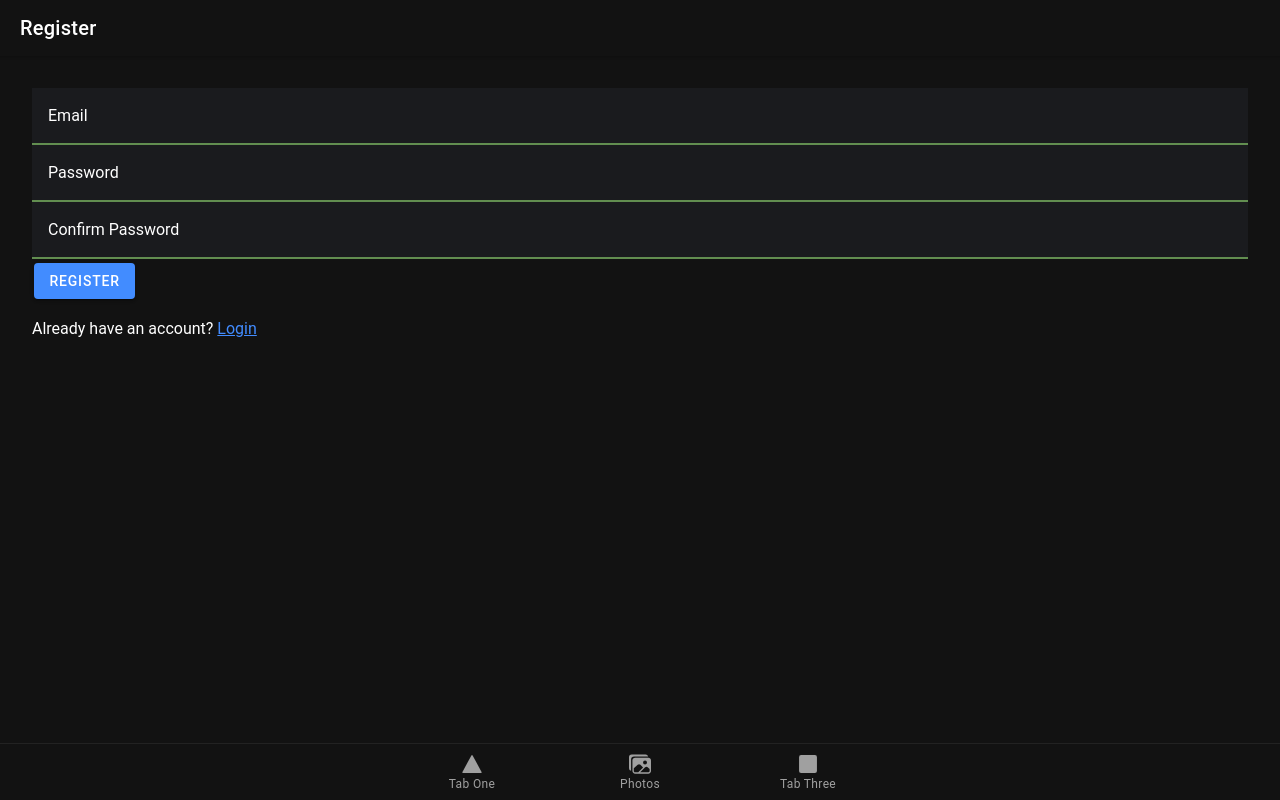
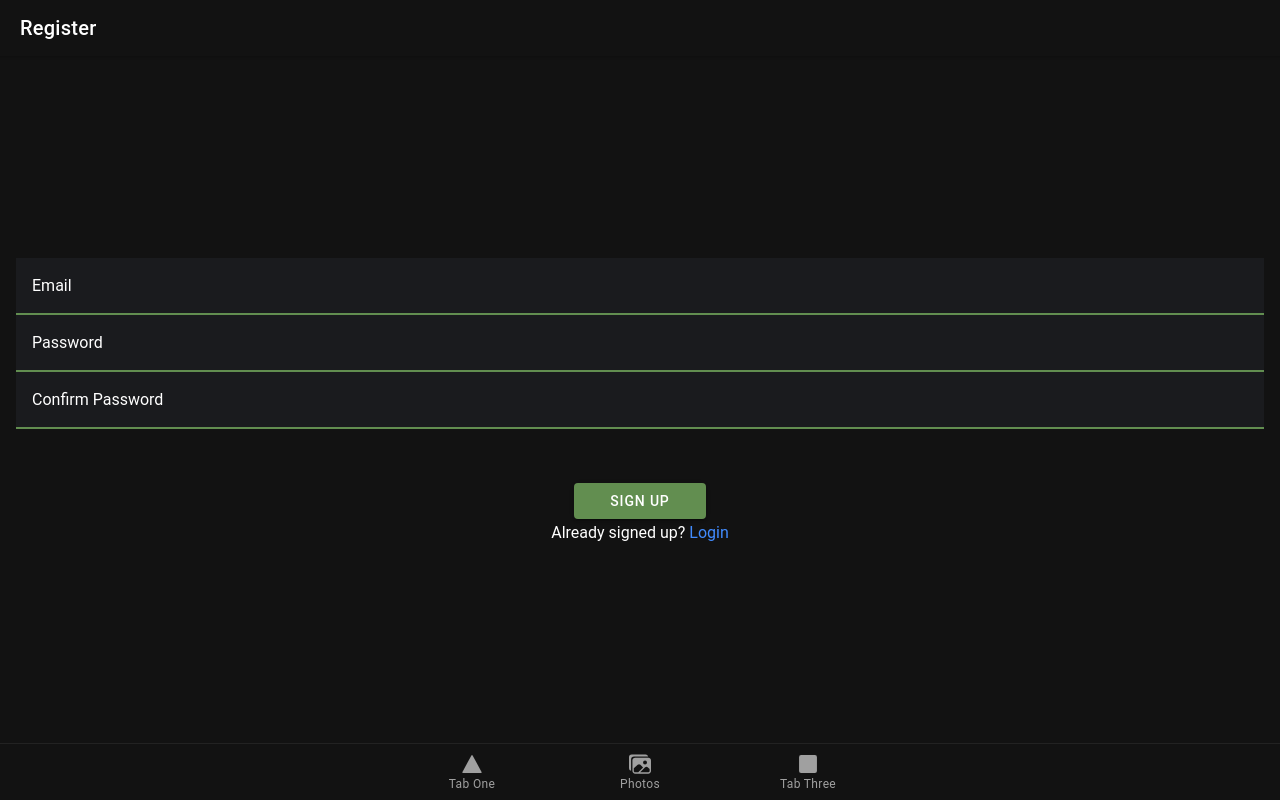
Before and after one commit to docmab23/Mzcare2, a React (Create React App) app: page /register in a window 1280 px wide. Built offline with nearby package versions, Linux system fonts and the light colour scheme; no server answers.

Commit message:
add colors

```diff
--- a/src/pages/Register.css
+++ b/src/pages/Register.css
@@ -2,3 +2,13 @@
     border-bottom: 2px solid rgb(98, 142, 80);
     /* border-bottom-color: rgb(186, 218, 85); */
 }
+
+.form-button {
+    --background: rgb(98, 142, 80);
+    position: relative;
+    width: 132px;
+}
+
+.padding-lign {
+    padding-top: 50px;
+}
--- a/src/pages/Register.tsx
+++ b/src/pages/Register.tsx
@@ -48,7 +48,7 @@ const Register: React.FC = () => {
       </IonHeader>
       <IonContent className="ion-padding">
         <IonLoading message="Registering..." duration={0} isOpen={busy} />
-        <div className="ion-padding">
+        <div className="ion-padding container">
           <IonItem lines="none" className="form-border">
           <IonLabel position="floating">Email</IonLabel>
             <IonInput
@@ -70,11 +70,12 @@ const Register: React.FC = () => {
               onIonChange={(e: any) => setCPassword(e.target.value)}
             />
           </IonItem>
-          <IonButton onClick={register}>Register</IonButton>
-
-          <p>
-            Already have an account? <Link to="/login">Login</Link>
-          </p>
+          <div className="padding-lign">
+          <IonButton  class="form-button" onClick={register}>SIGN UP</IonButton>
+          </div>
+          <span className="padding-lign">
+            Already signed up? <Link to="/login">Login</Link>
+          </span>
         </div>
       </IonContent>
     </IonPage>
```
